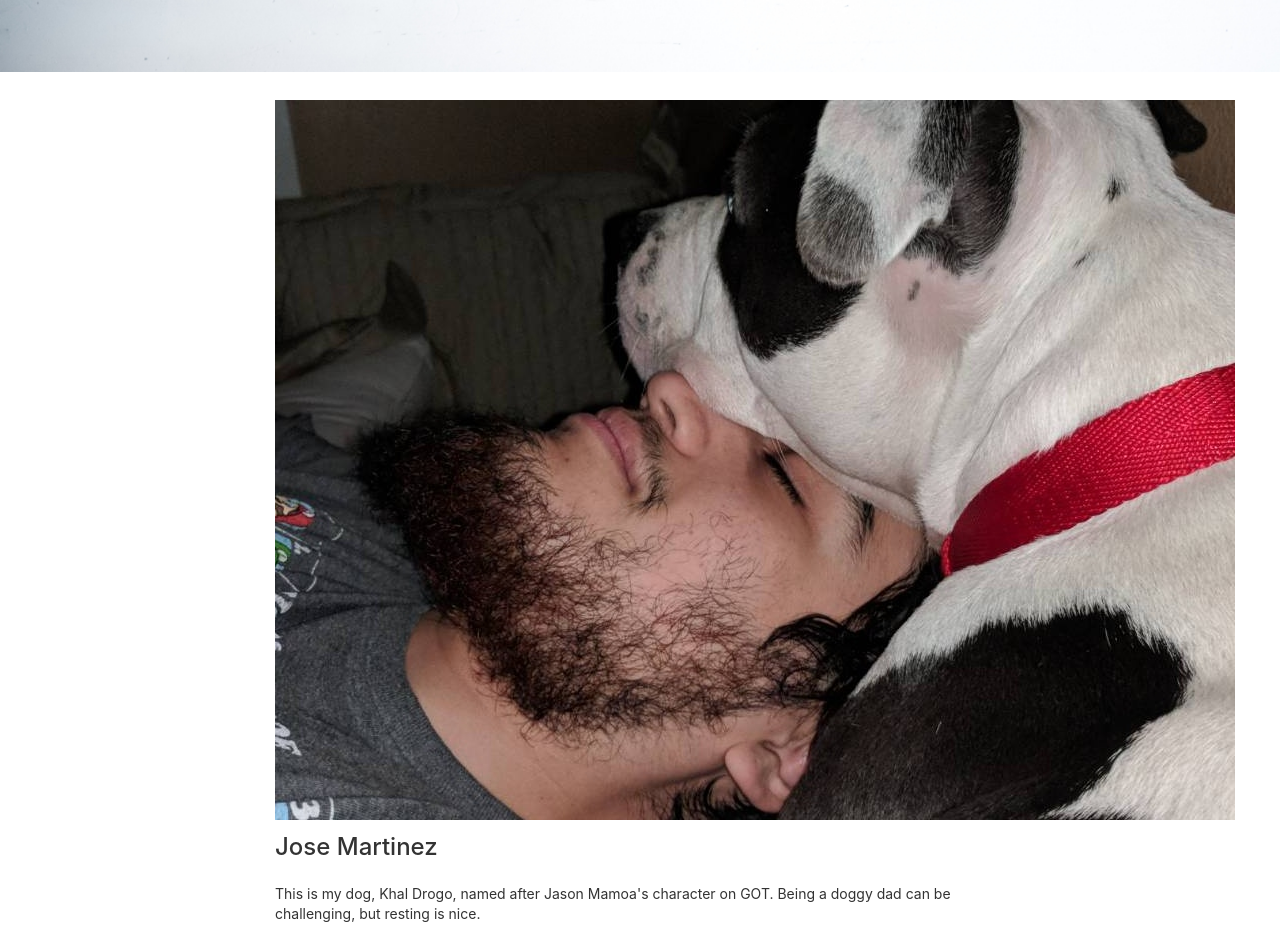
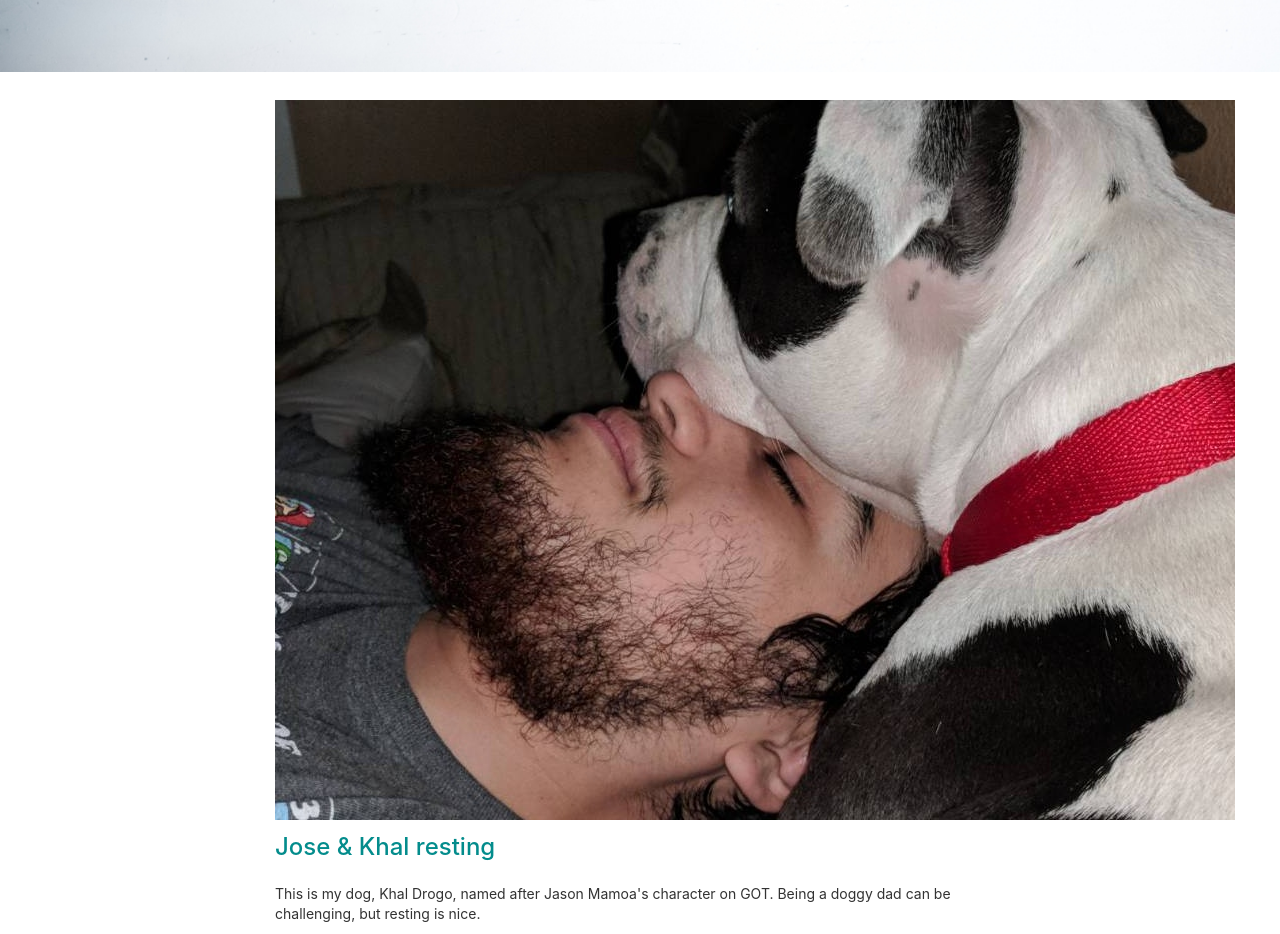
Before and after one commit to jomartinez27/react-port, a React (Create React App) app: page /about in a window 1280 px wide. Shown: the part 801-1735 px from the top of the page. Built offline with nearby package versions, Linux system fonts and the light colour scheme.

Commit message:
Add color for h3

```diff
--- a/src/components/About.css
+++ b/src/components/About.css
@@ -8,3 +8,7 @@
   float: left;
   margin: 0 1em 1em 0;
 }
+
+h3 {
+  color: #038C8C;
+}
--- a/src/components/About.jsx
+++ b/src/components/About.jsx
@@ -10,7 +10,7 @@ class About extends React.Component {
         <Grid>
           <Col xs={12} sm={8} smOffset={2}>
             <Image src="assets/Jose Khal Rest Cropped.jpg" className="about-profile-pic"/>
-            <h3>Jose Martinez</h3>
+            <h3>Jose & Khal resting</h3>
             <p>This is my dog, Khal Drogo, named after Jason Mamoa's character on GOT. Being a doggy dad can be challenging, but resting is nice.</p>
           </Col>
         </Grid>
```
